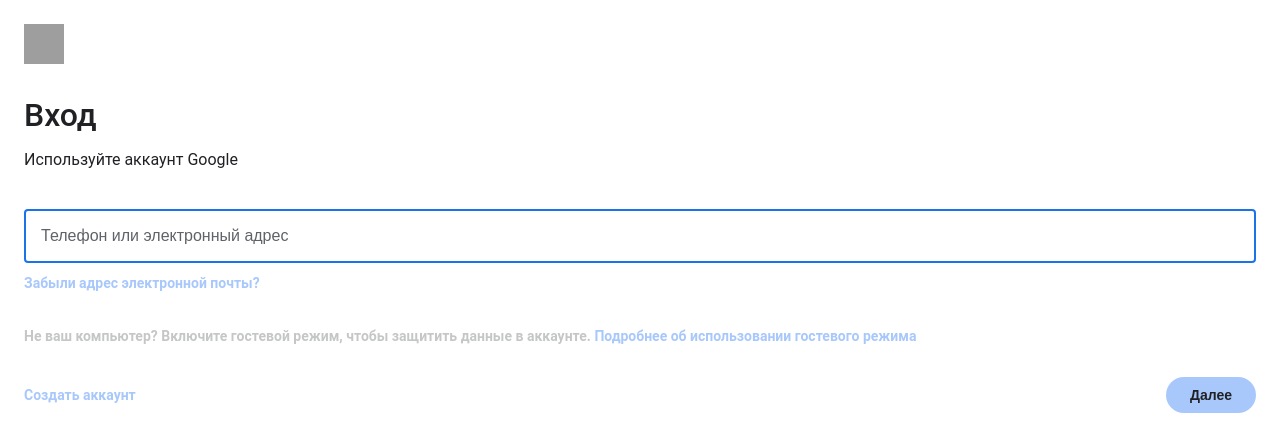
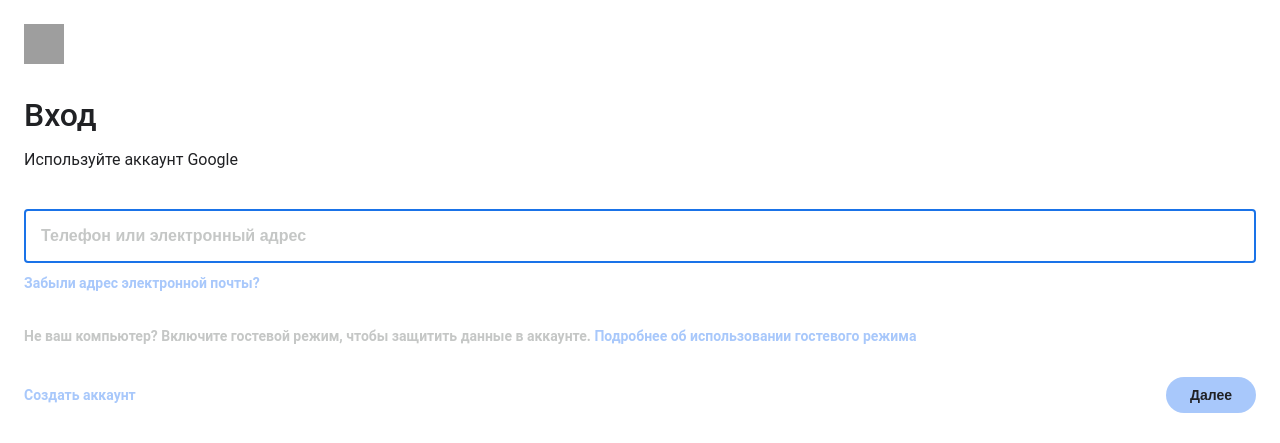
Before and after one commit to edsokerin-png/no-reply-verify, a Flask app: page / in a window 1280 px wide. Shown: the top 443 px of the page. Run offline with Flask 3, Linux system fonts and the light colour scheme; grey boxes are pictures that could not be loaded.

Commit message:
Update style.css

```diff
--- a/static/style.css
+++ b/static/style.css
@@ -134,7 +134,8 @@ input[type="text"] {
 }
 
 input[type="text"]::placeholder {
-  color: var(--placeholder);
+  color: #c5c7c6;
+  font-weight: 600;
 }
 
 input[type="text"]:focus {
```
